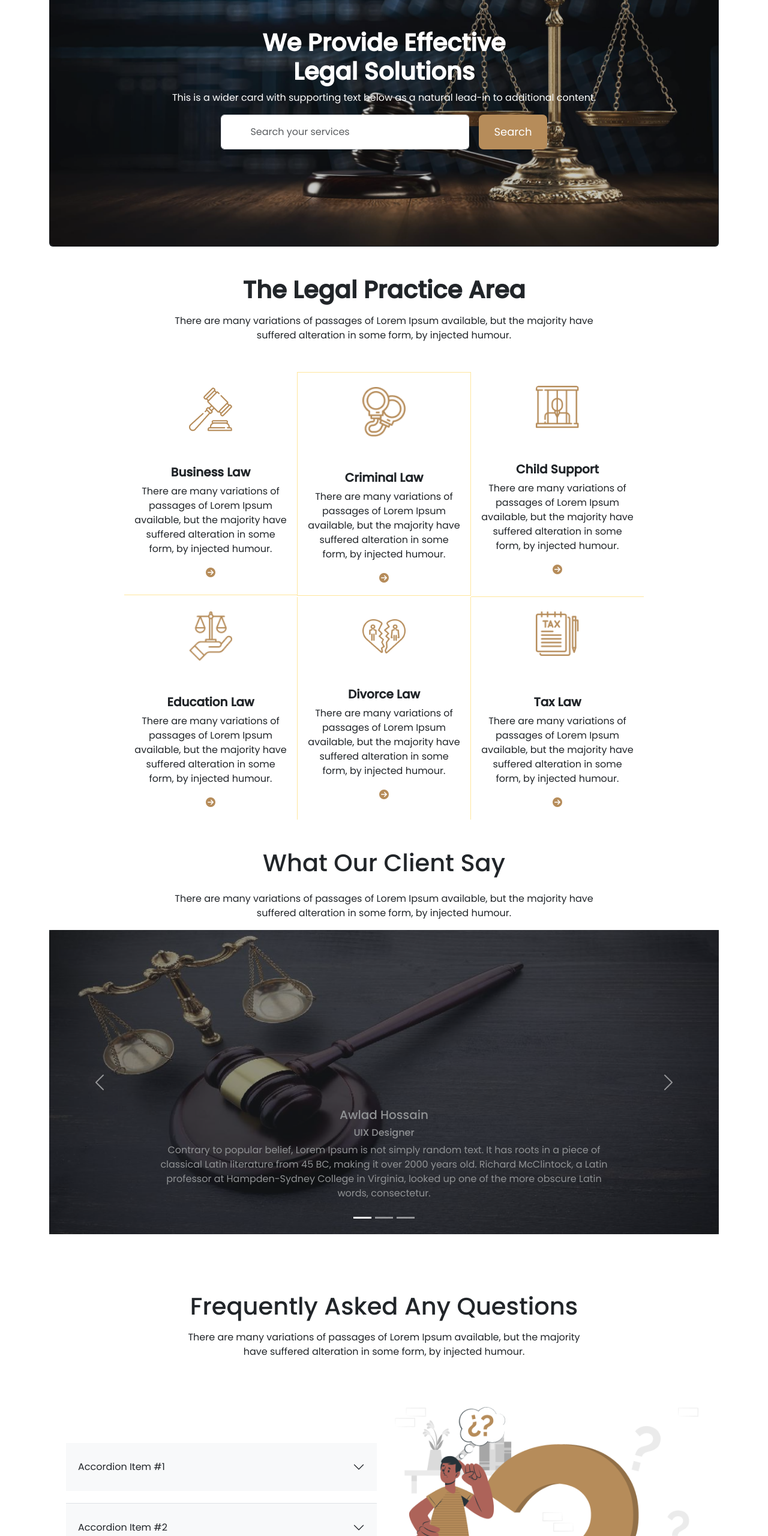
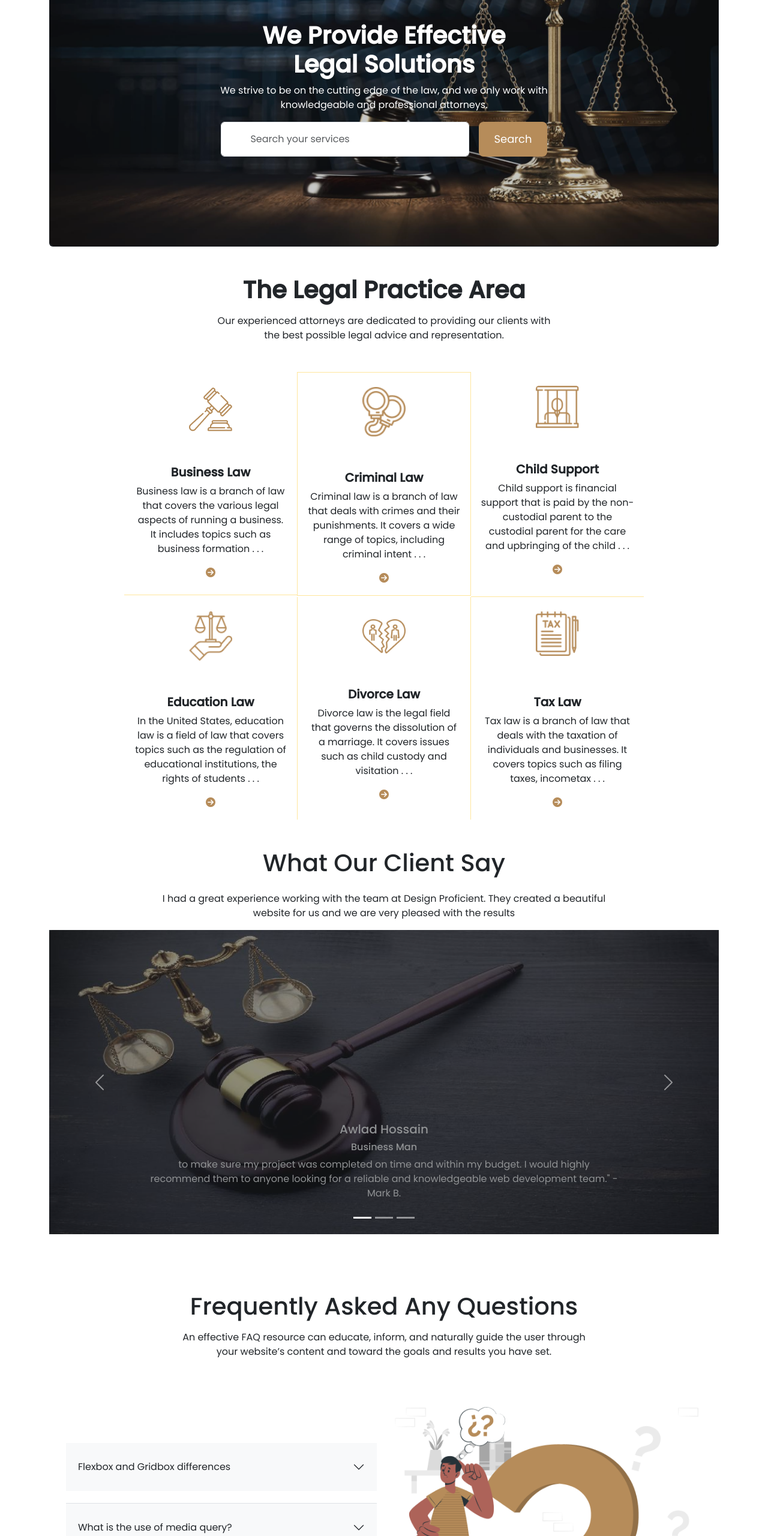
Before and after one commit to joy271f/legal-solution, a plain HTML site: page index.html in a window 1280 px wide. Shown: the part 220-2780 px from the top of the page at 60% size. Drawn offline with nearby package versions, Linux system fonts and the light colour scheme.

Commit message:
All Text Chnage

```diff
--- a/index.html
+++ b/index.html
@@ -75,11 +75,11 @@
               <div class="modal-dialog">
                 <div class="modal-content">
                   <div class="modal-header">
-                    <h1 class="modal-title fs-5 text-dark" id="exampleModalLabel">Modal title</h1>
+                    <h1 class="modal-title fs-5 text-dark" id="exampleModalLabel">Low support</h1>
                     <button type="button" class="btn-close" data-bs-dismiss="modal" aria-label="Close"></button>
                   </div>
                   <div class="modal-body">
-                    <h1 class="text-dark fs-6">Toggle a working modal demo by clicking the button below. It will slide down and fade in from the top of the page.</h1>
+                    <h1 class="text-dark fs-6">Low support typically refers to software or services that are provided with minimal assistance or support. This type of service or product may come with limited documentation, a simple user interface.</h1>
                   </div>
                   <div class="modal-footer">
                     <button type="button" class="btn btn-secondary" data-bs-dismiss="modal">Close</button>
@@ -108,8 +108,7 @@
               Legal Solutions
             </h1>
             <p class="card-text">
-              This is a wider card with supporting text below as a natural
-              lead-in to additional content.
+              We strive to be on the cutting edge of the law, and we only work with <br> knowledgeable and professional attorneys.
             </p>
             <div class="d-flex flex-row">
               <input
@@ -131,7 +130,7 @@
       <section class="my-5">
         <div class="text-center">
           <h1 class="fw-bolder">The Legal Practice Area</h1>
-          <p class="fs-sm-6 fw-light mt-3">There are many variations of passages of Lorem Ipsum available, but the majority have <br> suffered alteration in some form, by injected humour.</p>
+          <p class="fs-sm-6 fw-light mt-3">Our experienced attorneys are dedicated to providing our clients with <br> the best possible legal advice and representation. </p>
         </div>
 
         <!-- Practice Card Area -->
@@ -143,7 +142,7 @@
                 <img src="images/business.png" class="card-img-top w-25 my-4 mx-auto" alt="...">
                 <div class="card-body mb-2">
                   <h5 class="card-title mt-3 fw-bolder">Business Law</h5>
-                  <p class="card-text ">There are many variations of passages of Lorem Ipsum available, but the majority have suffered alteration in some form, by injected humour.</p>
+                  <p class="card-text ">Business law is a branch of law that covers the various legal aspects of running a business. It includes topics such as business formation . . .</p>
                   <a href="#" class="primary-color"><i class="fa-solid fa-circle-arrow-right"></i></a>
                 </div>
               </div>
@@ -156,7 +155,7 @@
                 <img src="images/criminal.png" class="card-img-top w-25 my-4 mx-auto" alt="...">
                 <div class="card-body">
                   <h5 class="card-title mt-3 fw-bolder">Criminal Law</h5>
-                  <p class="card-text ">There are many variations of passages of Lorem Ipsum available, but the majority have suffered alteration in some form, by injected humour.</p>
+                  <p class="card-text ">Criminal law is a branch of law that deals with crimes and their punishments. It covers a wide range of topics, including criminal intent . . .</p>
                   <a href="#" class="primary-color"><i class="fa-solid fa-circle-arrow-right"></i></a>
                 </div>
               </div>
@@ -169,7 +168,7 @@
                 <img src="images/child.png" class="card-img-top w-25 my-4 mx-auto" alt="...">
                 <div class="card-body mb-3">
                   <h5 class="card-title mt-3 fw-bolder">Child Support</h5>
-                  <p class="card-text ">There are many variations of passages of Lorem Ipsum available, but the majority have suffered alteration in some form, by injected humour.</p>
+                  <p class="card-text ">Child support is financial support that is paid by the non-custodial parent to the custodial parent for the care and upbringing of the child . . .</p>
                   <a href="#" class="primary-color"><i class="fa-solid fa-circle-arrow-right"></i></a>
                 </div>
               </div>
@@ -186,7 +185,7 @@
                 <img src="images/education.png" class="card-img-top w-25 my-4 mx-auto" alt="...">
                 <div class="card-body">
                   <h5 class="card-title mt-3 fw-bolder">Education Law</h5>
-                  <p class="card-text ">There are many variations of passages of Lorem Ipsum available, but the majority have suffered alteration in some form, by injected humour.</p>
+                  <p class="card-text ">In the United States, education law is a field of law that covers topics such as the regulation of educational institutions, the rights of students . . .</p>
                   <a href="#" class="primary-color"><i class="fa-solid fa-circle-arrow-right"></i></a>
                 </div>
               </div>
@@ -199,7 +198,7 @@
                 <img src="images/divorce.png" class="card-img-top w-25 my-4 mx-auto" alt="...">
                 <div class="card-body">
                   <h5 class="card-title mt-3 fw-bolder">Divorce Law</h5>
-                  <p class="card-text ">There are many variations of passages of Lorem Ipsum available, but the majority have suffered alteration in some form, by injected humour.</p>
+                  <p class="card-text ">Divorce law is the legal field that governs the dissolution of a marriage. It covers issues such as child custody and visitation . . .</p>
                   <a href="#" class="primary-color"><i class="fa-solid fa-circle-arrow-right"></i></a>
                 </div>
               </div>
@@ -212,7 +211,7 @@
                     <img src="images/tax.png" class="card-img-top w-25 my-4 mx-auto" alt="...">
                     <div class="card-body">
                       <h5 class="card-title mt-4 fw-bolder">Tax Law</h5>
-                      <p class="card-text ">There are many variations of passages of Lorem Ipsum available, but the majority have suffered alteration in some form, by injected humour.</p>
+                      <p class="card-text ">Tax law is a branch of law that deals with the taxation of individuals and businesses. It covers topics such as filing taxes, incometax . . .</p>
                       <a href="#" class="primary-color"><i class="fa-solid fa-circle-arrow-right"></i></a>
                     </div>
                   </div>
@@ -226,8 +225,7 @@
       <section>
         <div class="text-center mt-5">
           <h1>What Our Client Say</h1>
-          <p class="mt-4">There are many variations of passages of Lorem Ipsum available, but the majority have
-           <br> suffered alteration in some form, by injected humour.</p>
+          <p class="mt-4">I had a great experience working with the team at Design Proficient. They created a beautiful <br> website for us and we are very pleased with the results</p>
         </div>
 
         <!-- slider start -->
@@ -242,25 +240,25 @@
               <div class="carousel-item active">
                 <img src="images/01.jpg" class="d-block w-100" alt="...">
                 <div class="carousel-caption d-none d-md-block">
-                  <h5 class="">Awlad Hossain</h5>
-                  <h6 class="">UIX Designer</h6>
-                  <p>Contrary to popular belief, Lorem Ipsum is not simply random text. It has roots in a piece of classical Latin literature from 45 BC, making it over 2000 years old. Richard McClintock, a Latin professor at Hampden-Sydney College in Virginia, looked up one of the more obscure Latin words, consectetur.</p>
+                  <h5>Awlad Hossain</h5>
+                  <h6>Business Man</h6>
+                  <p>to make sure my project was completed on time and within my budget. I would highly recommend them to anyone looking for a reliable and knowledgeable web development team." - Mark B.</p>
                 </div>
               </div>
               <div class="carousel-item">
                 <img src="images/02.jpg" class="d-block w-100" alt="...">
                 <div class="carousel-caption d-none d-md-block">
-                  <h5 class="">Awlad Hossain</h5>
-                  <h6 class="">UIX Designer</h6>
-                  <p>Contrary to popular belief, Lorem Ipsum is not simply random text. It has roots in a piece of classical Latin literature from 45 BC, making it over 2000 years old. Richard McClintock, a Latin professor at Hampden-Sydney College in Virginia, looked up one of the more obscure Latin words, consectetur.</p>
+                  <h5>Awal Hossain</h5>
+                  <h6>Officer</h6>
+                  <p>"After working with the team at Webmecanik, I am thoroughly impressed by their level of dedication and expertise. They were responsive to all my requests, and worked diligently to make sure my project was completed on time.</p>
                 </div>
               </div>
               <div class="carousel-item">
                 <img src="images/03.jpg" class="d-block w-100" alt="...">
                 <div class="carousel-caption d-none d-md-block">
-                  <h5 class="">Awlad Hossain</h5>
-                  <h6 class="">UIX Designer</h6>
-                  <p>Contrary to popular belief, Lorem Ipsum is not simply random text. It has roots in a piece of classical Latin literature from 45 BC, making it over 2000 years old. Richard McClintock, a Latin professor at Hampden-Sydney College in Virginia, looked up one of the more obscure Latin words, consectetur.</p>
+                  <h5>Awladyan khan</h5>
+                  <h6>Principal, BSPI</h6>
+                  <p>"Webmecanik has been an amazing partner for us. They are professional, knowledgeable, and responsive. They worked with us to create a website that met our needs and exceeded our expectations.</p>
                 </div>
               </div>
             </div>
@@ -280,7 +278,7 @@
       <section>
         <div class="text-center py-5">
           <h1>Frequently Asked Any Questions</h1>
-          <p class="pt-2">There are many variations of passages of Lorem Ipsum available, but the majority <br> have suffered alteration in some form, by injected humour.</p>
+          <p class="pt-2">An effective FAQ resource can educate, inform, and naturally guide the user through <br> your website’s content and toward the goals and results you have set.</p>
         </div>
 
         <!-- main faq div -->
@@ -291,41 +289,42 @@
                 <div class="accordion-item">
                   <h2 class="accordion-header" id="flush-headingOne">
                     <button class="accordion-button collapsed bg-body-tertiary" style="height: 10vh; margin-bottom: 20px;" type="button" data-bs-toggle="collapse" data-bs-target="#flush-collapseOne" aria-expanded="false" aria-controls="flush-collapseOne">
-                      Accordion Item #1
+                      Flexbox and Gridbox differences
                     </button>
                   </h2>
                   <div id="flush-collapseOne" class="accordion-collapse collapse" aria-labelledby="flush-headingOne" data-bs-parent="#accordionFlushExample">
-                    <div class="accordion-body bg-body-tertiary">Placeholder content for this accordion, which is intended to demonstrate the <code>.accordion-flush</code> class. This is the first item's accordion body.</div>
+                    <div class="accordion-body bg-body-tertiary">Flexbox is a one-dimensional layout system, meaning it arranges items along a single axis (either horizontally or vertically). Flexbox is best used for smaller components and page elements, such as navigation items, form fields, and cards. <br>
+                      Gridbox is a two-dimensional layout system, meaning it arranges items across two axes (horizontal and vertical). Gridbox is best used for larger page elements, such as grids of articles, portfolios, and photo galleries.</div>
                   </div>
                 </div>
                 <div class="accordion-item">
                   <h2 class="accordion-header" id="flush-headingTwo">
                     <button class="accordion-button collapsed bg-body-tertiary" style="height: 10vh; margin-bottom: 20px;"  type="button" data-bs-toggle="collapse" data-bs-target="#flush-collapseTwo" aria-expanded="false" aria-controls="flush-collapseTwo">
-                      Accordion Item #2
+                      What is the use of media query?
                     </button>
                   </h2>
                   <div id="flush-collapseTwo" class="accordion-collapse collapse" aria-labelledby="flush-headingTwo" data-bs-parent="#accordionFlushExample">
-                    <div class="accordion-body bg-body-tertiary">Placeholder content for this accordion, which is intended to demonstrate the <code>.accordion-flush</code> class. This is the second item's accordion body. Let's imagine this being filled with some actual content.</div>
+                    <div class="accordion-body bg-body-tertiary">Media queries are used to apply different styles to a web page depending on the device or browser size. They allow web designers to create responsive websites that adapt to different screen sizes, allowing for easy viewing on any device. Media queries are also used to create different style rules for different media types, such as print, screen, and mobile.</div>
                   </div>
                 </div>
                 <div class="accordion-item">
                   <h2 class="accordion-header" id="flush-headingThree">
                     <button class="accordion-button collapsed bg-body-tertiary" style="height: 10vh; margin-bottom: 20px;"  type="button" data-bs-toggle="collapse" data-bs-target="#flush-collapseThree" aria-expanded="false" aria-controls="flush-collapseThree">
-                      Accordion Item #3
+                      What is css boxmodel and what does it do?
                     </button>
                   </h2>
                   <div id="flush-collapseThree" class="accordion-collapse collapse" aria-labelledby="flush-headingThree" data-bs-parent="#accordionFlushExample">
-                    <div class="accordion-body bg-body-tertiary">Placeholder content for this accordion, which is intended to demonstrate the <code>.accordion-flush</code> class. This is the third item's accordion body. Nothing more exciting happening here in terms of content, but just filling up the space to make it look, at least at first glance, a bit more representative of how this would look in a real-world application.</div>
+                    <div class="accordion-body bg-body-tertiary">The CSS Box Model is a fundamental concept in web design that describes the content, padding, border, and margin of an HTML element. It is a set of rules that dictate how HTML elements are sized, spaced, and positioned in a web page. The Box Model allows a web designer to control the various elements on a page, such as margins, borders, paddings, and content padding. This makes it easier to create complex page layouts and design elements.</div>
                   </div>
                 </div>
                 <div class="accordion-item">
                   <h2 class="accordion-header" id="flush-headingFour">
                     <button class="accordion-button collapsed bg-body-tertiary" style="height: 10vh; margin-bottom: 20px;"  type="button" data-bs-toggle="collapse" data-bs-target="#flush-collapseFour" aria-expanded="false" aria-controls="flush-collapseFour">
-                      Accordion Item #3
+                      What is Semantic tag ?
                     </button>
                   </h2>
                   <div id="flush-collapseFour" class="accordion-collapse collapse" aria-labelledby="flush-headingFour" data-bs-parent="#accordionFlushExample">
-                    <div class="accordion-body bg-body-tertiary">Placeholder content for this accordion, which is intended to demonstrate the <code>.accordion-flush</code> class. This is the third item's accordion body. Nothing more exciting happening here in terms of content, but just filling up the space to make it look, at least at first glance, a bit more representative of how this would look in a real-world application.</div>
+                    <div class="accordion-body bg-body-tertiary">Semantic tags are HTML elements that help to provide structure and meaning to the content on a webpage. They allow search engines to better understand the context of the content, which helps to improve SEO rankings. They also make it easier for users to find the information they are looking for. Semantic tags include elements such as header, footer, main, article, aside, and section.</div>
                   </div>
                 </div>
               </div>
@@ -344,7 +343,8 @@
           <div class="row mx-5">
             <div class="col col-md-3 my-5">
               <img src="images/logo.png" alt="">
-              <p class="mt-3">There are many variations of passages of Lorem Ipsum available, but the majority have suffered alteration in some form, by injected humour.</p>
+              <p class="mt-3">increase in the number of people living in poverty, a lack of
+                economic opportunity, and a lack of access to basic services.</p>
             </div>
             <div class="col col-md-3 my-5 align-items-center">
               <h2 >Usefull Link</h2>
```
